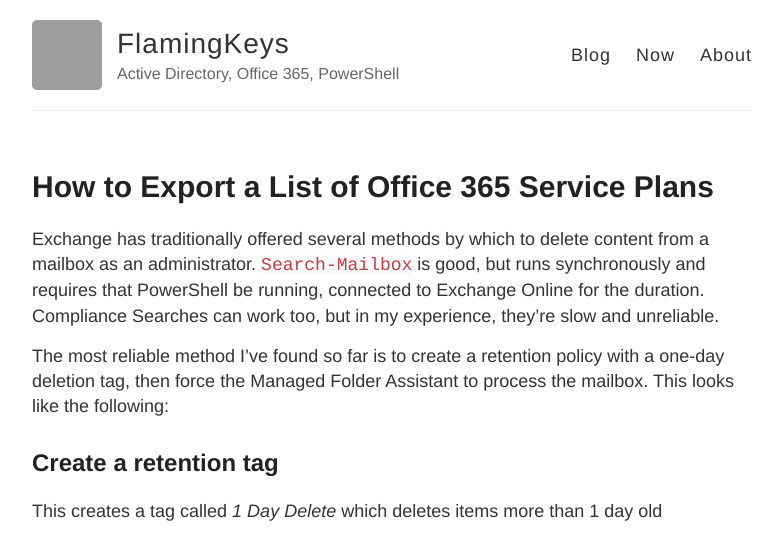
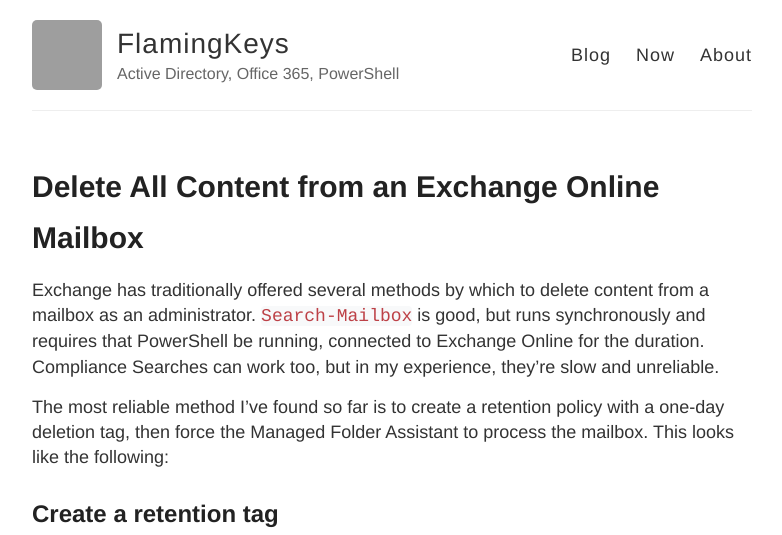
Before and after one commit to chrisbrownie/flamingkeys.com, a Jekyll site: the page built from _posts/2017-12-11-delete-all-content-exchange-online-mailbox.md, in a window 1280 px wide and 900 px high, cut to the strip 0-535 px from the top of the window. Shown: the whole strip, without its empty margins (248-1030 px from the left). Built offline with Jekyll 4.4.1, drawn with Linux system fonts in a browser that asks for light colours; comment, search, counter and statistics services are not loaded; grey boxes are pictures that could not be loaded.

Commit message:
fix title

```diff
--- a/_posts/2017-12-11-delete-all-content-exchange-online-mailbox.md
+++ b/_posts/2017-12-11-delete-all-content-exchange-online-mailbox.md
@@ -1,6 +1,6 @@
 ---
 layout: post
-title: How to Export a List of Office 365 Service Plans
+title: Delete All Content from an Exchange Online Mailbox
 ---
 
 Exchange has traditionally offered several methods by which to delete content
```
